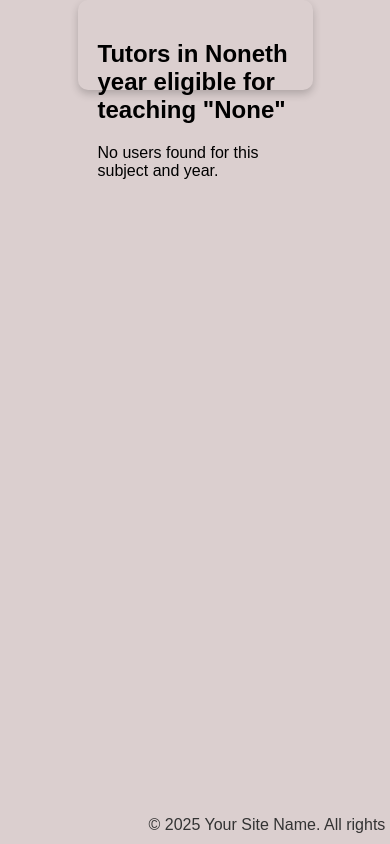
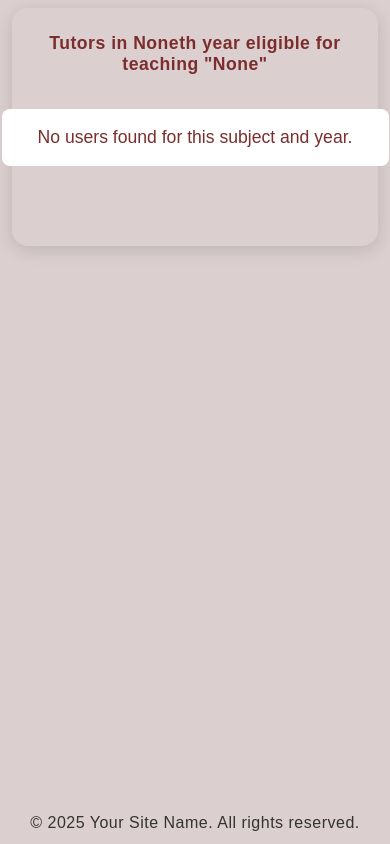
Before and after one commit to Yadavsandeep-stack/DT-project, a Flask app: page /search_results in a window 390 px wide. Run offline with Flask 3, Linux system fonts and the light colour scheme; data that the repository does not hold is empty.

Commit message:
Update style8.css

```diff
--- a/static/style8.css
+++ b/static/style8.css
@@ -1,34 +1,162 @@
-body{
+body {
     background-color: #e38b8b;
     font-family: Arial, sans-serif;
     margin: 0;
-    padding: 20px;
-    display: block;
+    padding: 0;
+    min-height: 100vh;
+    display: flex;
+    flex-direction: column;
+  }
+
+  .container {
+    background-color: #dbcfcf;
+    border-radius: 16px;
+    box-shadow: 0 4px 18px rgba(0,0,0,0.13);
+    padding: 32px 30px 24px 30px;
+    margin: 40px auto 32px auto;
+    width: 90%;
+    max-width: 540px;
+    min-height: 220px;
+    display: flex;
+    flex-direction: column;
+    align-items: center;
+  }
+
+  h2 {
+    color: #7c2d2d;
+    text-align: center;
+    margin-bottom: 26px;
+    font-size: 1.5rem;
+    font-weight: bold;
+    letter-spacing: 0.5px;
+  }
+
+  .user-list {
+    width: 100%;
+    display: flex;
+    flex-direction: column;
+    gap: 16px;
+    margin: 0;
+    padding: 0;
+    list-style: none;
+  }
+
+  .user-card {
+    background: #fff;
+    border-radius: 8px;
+    box-shadow: 0 2px 8px rgba(0,0,0,0.07);
+    padding: 18px 18px;
+    display: flex;
+    align-items: center;
+    gap: 16px;
+    transition: box-shadow 0.2s, transform 0.15s;
+    cursor: pointer;
+    border: 2px solid #dbcfcf;
+    text-decoration: none;
+    color: #7c2d2d;
+    font-size: 1.08rem;
+  }
+
+  .user-card:hover, .user-card:focus {
+    box-shadow: 0 4px 18px #e38b8b55;
+    border-color: #e38b8b;
+    transform: translateY(-2px) scale(1.02);
+    background: #fbeaea;
+    color: #e38b8b;
+    outline: none;
+  }
+
+  .user-avatar {
+    background: #e38b8b;
+    color: #fff;
+    border-radius: 50%;
+    width: 44px;
+    height: 44px;
+    display: flex;
+    align-items: center;
     justify-content: center;
-    align-items: center;
+    font-size: 1.5rem;
+    font-weight: bold;
+    flex-shrink: 0;
+  }
+
+  .user-details {
+    display: flex;
     flex-direction: column;
-    height: 100vh;
-    overflow: hidden;
+  }
 
-}
-.container{
-    background-color: #dbcfcf;
-    border-radius: 10px;
-    box-shadow: 0 4px 8px rgba(0, 0, 0, 0.2);
-    padding: 20px;
-    /* max-width: 600px; */
-    margin: auto;
-    width: 50%;
-    height:50px
+  .user-details .username {
+    font-weight: 600;
+    font-size: 1.09rem;
+  }
 
+  .user-details .email {
+    font-size: 0.97rem;
+    color: #7c2d2d99;
+    margin-top: 2px;
+  }
 
-}
-footer{
+  /* No users found message */
+  .no-users {
+    color: #7c2d2d;
+    background: #fff;
+    border-radius: 8px;
+    padding: 18px;
+    text-align: center;
+    width: 100%;
+    margin-top: 20px;
+    font-size: 1.1rem;
+  }
+
+  /* Footer */
+  footer {
     background-color: #dbcfcf;
     color: #333;
     text-align: center;
-    padding: 10px;
+    padding: 12px 0;
     position: fixed;
     bottom: 0;
     width: 100%;
-}
+    font-size: 1rem;
+    letter-spacing: 0.5px;
+    box-shadow: 0 -2px 8px #dbcfcf44;
+  }
+
+  /* Responsive Design */
+  @media (max-width: 700px) {
+    .container {
+      padding: 18px 4vw 10px 4vw;
+      margin: 18px auto 20vw auto;
+      max-width: 99vw;
+    }
+    .user-card {
+      padding: 13px 8px;
+      font-size: 1rem;
+    }
+    .user-avatar {
+      width: 36px;
+      height: 36px;
+      font-size: 1.1rem;
+    }
+  }
+
+  @media (max-width: 480px) {
+    h2 {
+      font-size: 1.1rem;
+      margin-bottom: 14px;
+    }
+    .container {
+      padding: 10px 2vw 8px 2vw;
+      margin: 8px auto 16vw auto;
+    }
+    .user-card {
+      font-size: 0.97rem;
+      gap: 8px;
+      padding: 9px 4px;
+    }
+    .user-avatar {
+      width: 30px;
+      height: 30px;
+      font-size: 0.97rem;
+    }
+  }
```
